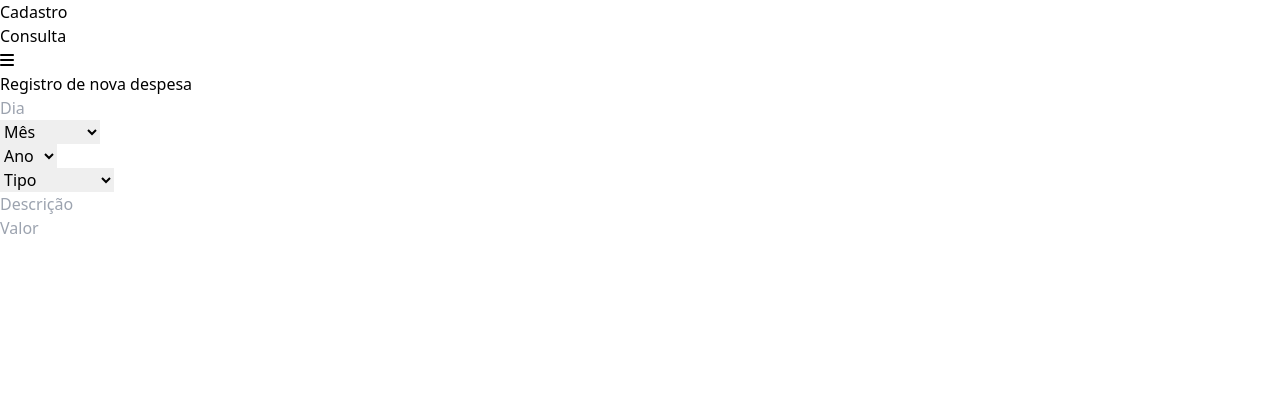
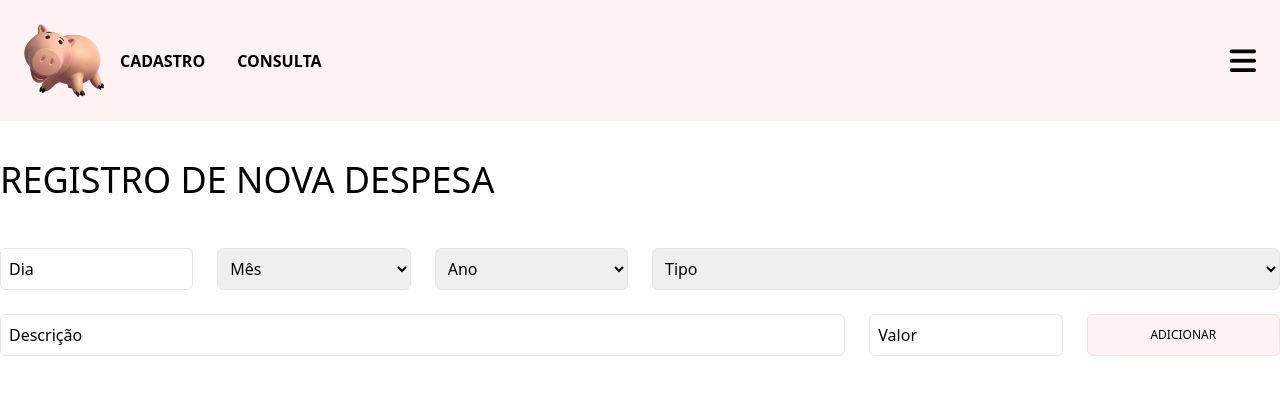
Before and after one commit to gabzzola/JavaScript_POO, a website: page Orçamento Pessoal/src/index.html in a window 1280 px wide. Drawn offline with Linux system fonts and the light colour scheme.

Commit message:
Orçamento Pessoal
Estilizando a index com Tailwind.

```diff
--- a/Orçamento Pessoal/src/index.html
+++ b/Orçamento Pessoal/src/index.html
@@ -18,29 +18,29 @@
 
   <!-- NavBar -->
   <header>
-    <div>
-      <div>
+    <div class="flex fixed bg-red-50 w-full p-6">
+      <div class="container m-auto flex items-center">
         <!-- Logo do site -->
         <div>
-          <img src="">
+          <img class="w-20" src="images/logo_porquinho.webp">
         </div>
 
         <!-- Links para as duas telas -->
-        <nav>
-          <div>
-            <ul>
+        <div class="flex flex-row flex-1">
+          <nav class="font-bold uppercase">
+            <ul class="flex">
               <li>
-                <a href="index.html">Cadastro</a>
+                <a class="px-4" href="index.html">Cadastro</a>
               </li>
               <li>
-                <a href="">Consulta</a>
+                <a class="px-4" href="">Consulta</a>
               </li>
             </ul>
-          </div>
-        </nav>
+          </nav>
+        </div>
 
         <!-- Ícone de menu Hamburguer -->
-        <div>
+        <div class="flex justify-end flex-1 text-3xl">
           <i class="fas fa-bars"></i>
         </div>
       </div>
@@ -48,22 +48,22 @@
   </header>
 
   <!-- Conteúdo -->
-  <main>
-    <div>
+  <main class="pt-28">
+    <div class="container mx-auto">
       <!-- Título -->
-      <div>
-        <h1>Registro de nova despesa</h1>
+      <div class="col-span-6 my-12">
+        <h1 class="text-4xl uppercase">Registro de nova despesa</h1>
       </div>
 
-      <div>
+      <div class="grid grid-cols-6 gap-6">
         <!-- Definição do dia -->
-        <div>
-          <input type="number" placeholder="Dia" min="1" max="31">
+        <div class="col-span-1">
+          <input type="number" placeholder="Dia" min="1" max="31" class="form-input">
         </div>
 
         <!-- Seleção do mês -->
-        <div>
-          <select>
+        <div class="col-span-1">
+          <select class="form-input">
             <option>Mês</option>
             <option>Janeiro</option>
             <option>Fevereiro</option>
@@ -81,16 +81,16 @@
         </div>
 
         <!-- Seleção do ano -->
-        <div>
-          <select>
+        <div class="col-span-1">
+          <select class="form-input">
             <option>Ano</option>
             <option>2024</option>
           </select>
         </div>
 
         <!-- Seleção do tipo -->
-        <div>
-          <select>
+        <div class="col-span-3">
+          <select class="form-input">
             <option>Tipo</option>
             <option>Alimentação</option>
             <option>Educação</option>
@@ -101,18 +101,21 @@
         </div>
 
         <!-- Texto de descrição -->
-        <div>
-          <input type="text" placeholder="Descrição">
+        <div class="col-span-4">
+          <input type="text" placeholder="Descrição" class="form-input">
         </div>
 
         <!-- Valor -->
-        <div>
-          <input type="number" placeholder="Valor">
+        <div class="col-span-1">
+          <input type="number" placeholder="Valor" class="form-input">
         </div>
 
         <!-- Botão de adicionar despesa-->
-        <button>
-        </button>
+        <div class="col-span-1">
+          <button class="form-input h-full bg-red-50 text-xs uppercase">
+            Adicionar
+          </button>
+        </div>
       </div>
     </div>
   </main>
--- a/Orçamento Pessoal/src/input.css
+++ b/Orçamento Pessoal/src/input.css
@@ -1,3 +1,7 @@
 @tailwind base;
 @tailwind components;
 @tailwind utilities;
+
+.form-input {
+  @apply w-full px-2 py-2 border rounded-md placeholder-black;
+}
```
Also changed, not shown: Orçamento Pessoal/src/images/logo_porquinho.webp (added), Orçamento Pessoal/src/output.css.
